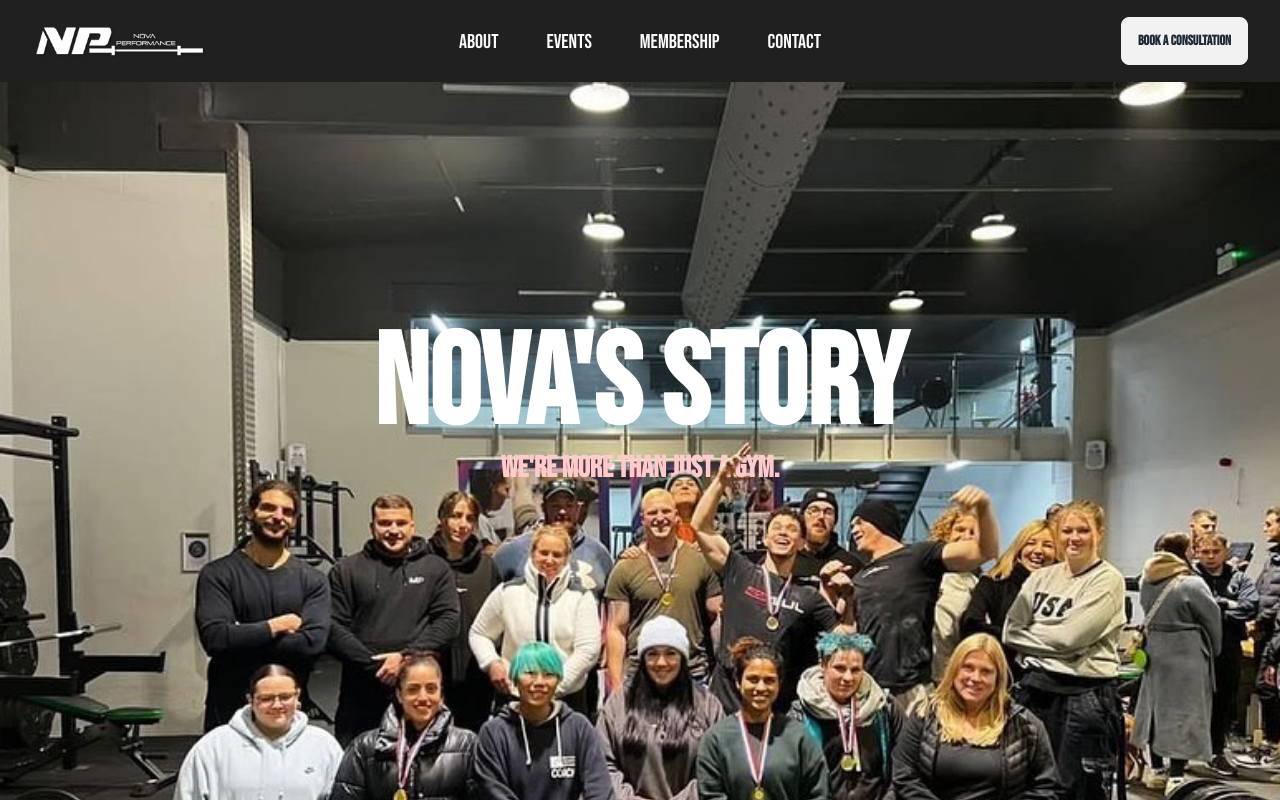
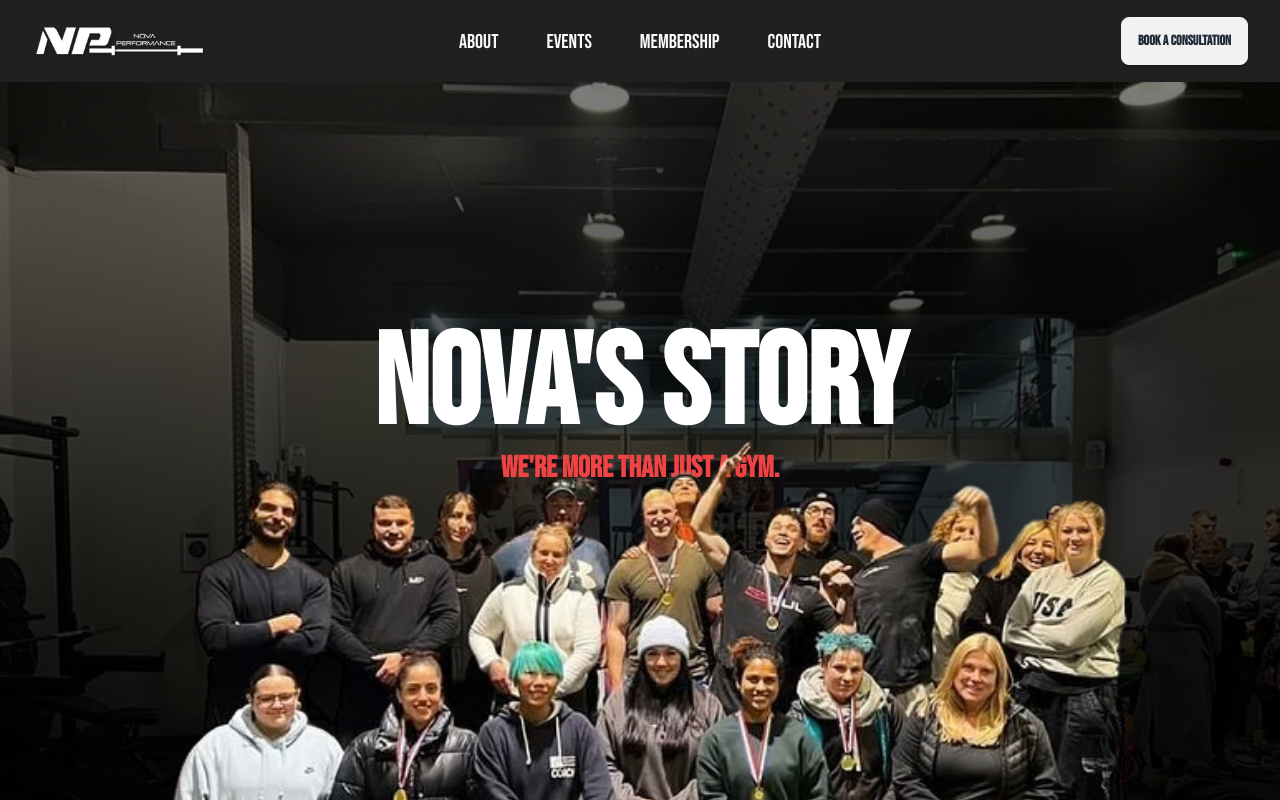
Before and after one commit to jemcap/novaperformance-website, a Next.js app: page /about in a window 1280 px wide. Shown: the top 800 px of the page. Built offline with nearby package versions, Linux system fonts and the light colour scheme.

Commit message:
fix: Made the background layer of the Parallax darker

```diff
--- a/app/about/page.tsx
+++ b/app/about/page.tsx
@@ -21,13 +21,13 @@ const AboutPage = () => {
         >
           Nova's Story
         </motion.h1>
-        <motion.p className="font-bold text-red-200 text-xl md:text-3xl relative z-10 text-center top-[30%]">
+        <motion.p className="font-bold text-red-500 text-xl md:text-3xl relative z-10 text-center top-[30%]">
           We're more than just a gym.
         </motion.p>
         <motion.div
           className="absolute inset-0 z-0"
           style={{
-            backgroundImage: `url(/nova_group.jpg)`,
+            backgroundImage: `linear-gradient(to bottom, rgba(0, 0, 0, 0.5), rgba(0, 0, 0, 1)), url(/nova_group.jpg)`,
             backgroundPosition: "bottom",
             backgroundSize: "cover",
             y: backgroundY,
```
